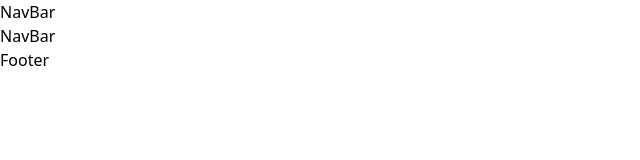
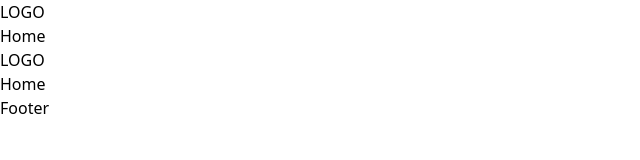
Before and after one commit to tofael005/nextCent-agency, a React (Vite) app: page / in a window 1280 px wide. Shown: the top 160 px of the page, without its empty margins (0-640 px from the left). Built offline with nearby package versions, Linux system fonts and the light colour scheme.

Commit message:
navbar added

```diff
--- a/src/NavBar/NavBar.jsx
+++ b/src/NavBar/NavBar.jsx
@@ -1,9 +1,15 @@
 import React from 'react';
+import { NavLink } from 'react-router-dom';
 
 const NavBar = () => {
     return (
         <div>
-            <h1>NavBar</h1>
+            <div>
+               <h1>LOGO</h1>
+               <div>
+                    <NavLink>Home</NavLink>
+               </div>
+            </div>
         </div>
     );
 };
```
Also changed, not shown: src/NavBar/Banner.jsx (added, +11 -0 lines), src/Pages/Service.jsx (added, +11 -0 lines).
